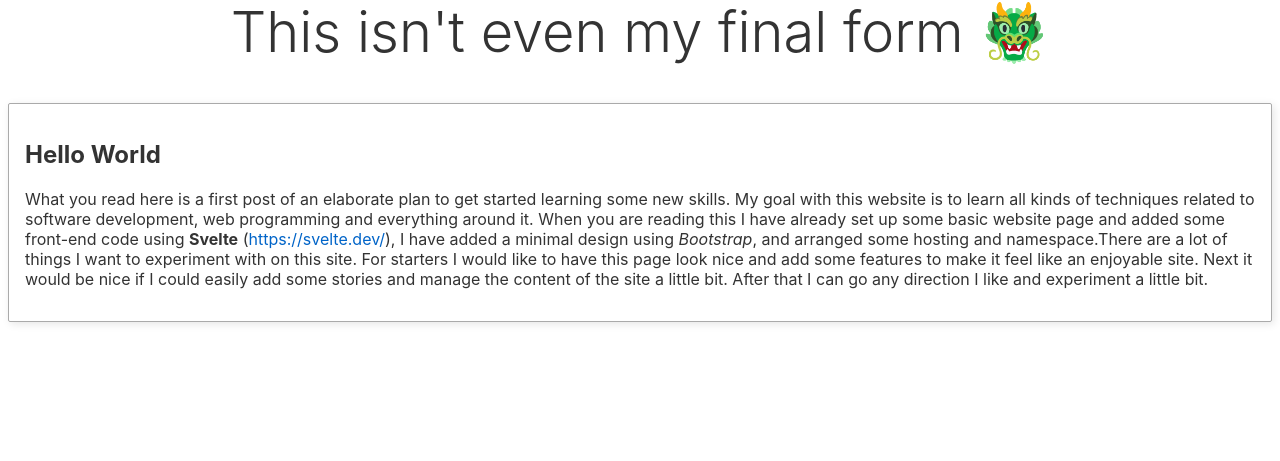
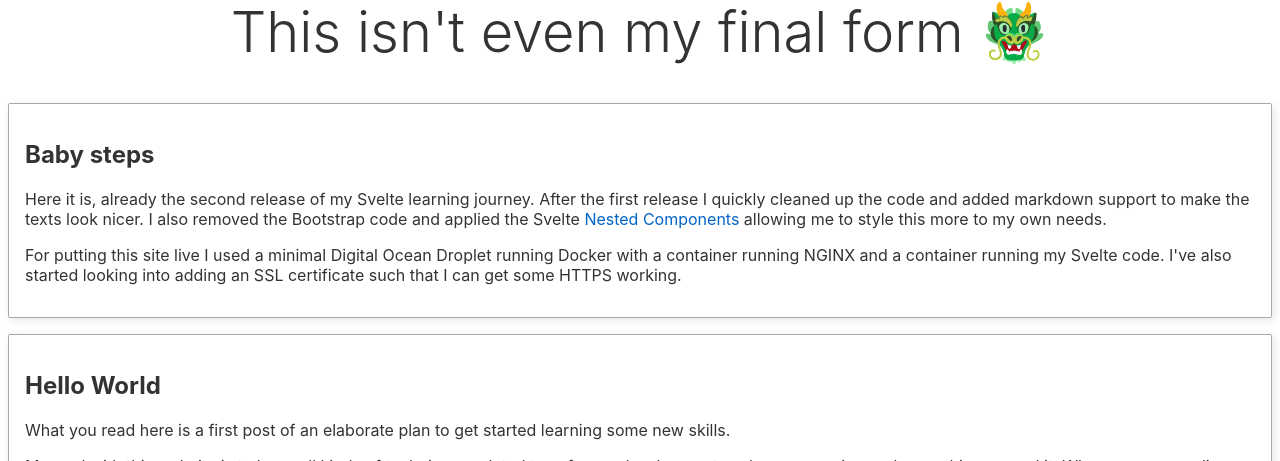
Before and after one commit to thijsj3/thijs_leert_svelte, a Svelte app: page / in a window 1280 px wide. Shown: the part 339-800 px from the top of the page. Built offline with nearby package versions, Linux system fonts and the light colour scheme.

Commit message:
Added a story

```diff
--- a/public/api/stories/all.json
+++ b/public/api/stories/all.json
@@ -1,6 +1,10 @@
 [
     {
         "title": "Hello World",
-        "content": "What you read here is a first post of an elaborate plan to get started learning some new skills. My goal with this website is to learn all kinds of techniques related to software development, web programming and everything around it. When you are reading this I have already set up some basic website page and added some front-end code using **Svelte** (https://svelte.dev/), I have added a minimal design using *Bootstrap*, and arranged some hosting and namespace.There are a lot of things I want to experiment with on this site. For starters I would like to have this page look nice and add some features to make it feel like an enjoyable site. Next it would be nice if I could easily add some stories and manage the content of the site a little bit. After that I can go any direction I like and experiment a little bit."
+        "content": "What you read here is a first post of an elaborate plan to get started learning some new skills. \n\n My goal with this website is to learn all kinds of techniques related to software development, web programming and everything around it. When you are reading this I have already set up some basic website page and added some front-end code using [Svelte](https://svelte.dev/ 'Svelte dev site'), I have added a minimal design using *Bootstrap*, and arranged some hosting and namespace. \n\nThere are a lot of things I want to experiment with on this site. For starters I would like to have this page look nice and add some features to make it feel like an enjoyable site. Next it would be nice if I could easily add some stories and manage the content of the site a little bit. After that I can go any direction I like and experiment a little bit."
+    },
+    {
+        "title": "Baby steps",
+        "content": "Here it is, already the second release of my Svelte learning journey. After the first release I quickly cleaned up the code and added markdown support to make the texts look nicer. I also removed the Bootstrap code and applied the Svelte [Nested Components](https://svelte.dev/examples#nested-components) allowing me to style this more to my own needs.  \n\n For putting this site live I used a minimal Digital Ocean Droplet running Docker with a container running NGINX and a container running my Svelte code. I've also started looking into adding an SSL certificate such that I can get some HTTPS working."
     }
 ]
--- a/src/App.svelte
+++ b/src/App.svelte
@@ -9,6 +9,7 @@
 	async function getStories() {
 		const res = await fetch("api/stories/all.json");
 		stories = await res.json();
+		stories = stories.reverse();
 		return stories;
 	}
 </script>
--- a/src/Story.svelte
+++ b/src/Story.svelte
@@ -1,9 +1,15 @@
 <script>
-    import marked from 'marked';
-    import { fade } from 'svelte/transition';
+    import marked from "marked";
     export let title;
     export let content;
 </script>
+
+<div class="box">
+    <div>
+        <h2>{title}</h2>
+        <p >{@html marked(content)}</p>
+    </div>
+</div>
 
 <style>
     .box {
@@ -11,17 +17,10 @@
         width: 300px;
         border: 1px solid #aaa;
         border-radius: 2px;
-		box-shadow: 2px 2px 8px rgba(0,0,0,0.1);
+        box-shadow: 2px 2px 8px rgba(0, 0, 0, 0.1);
         padding: 1em;
         margin: 0 0 1em 0;
         object-fit: cover;
         width: 100%;
     }
 </style>
-
-<div class="box">
-    <div>
-        <h2>{title}</h2>
-        <p transition:fade>{@html marked(content)}</p>
-    </div>
-</div>
```
Lines whose indentation alone changed are shown as unchanged.
